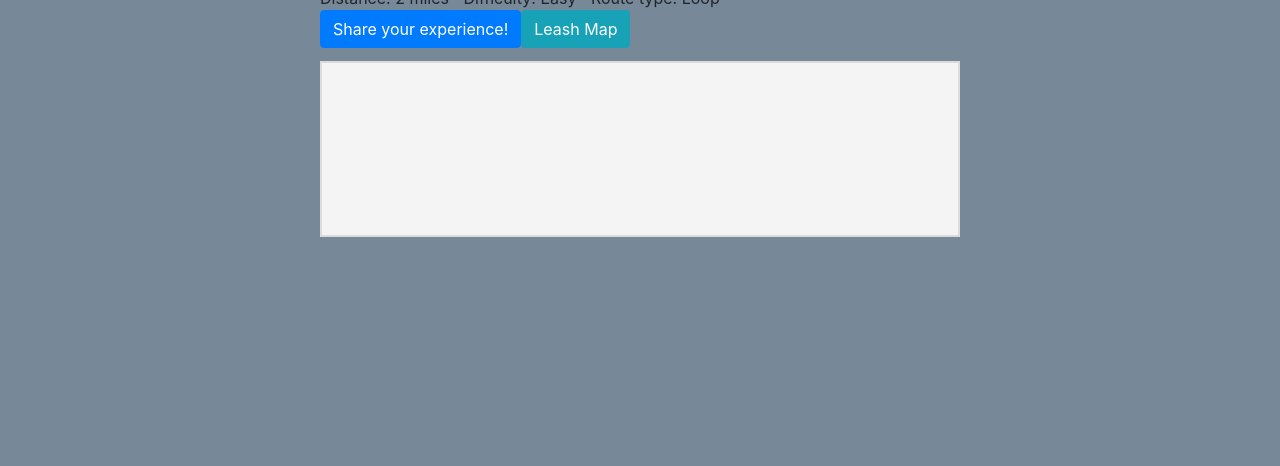
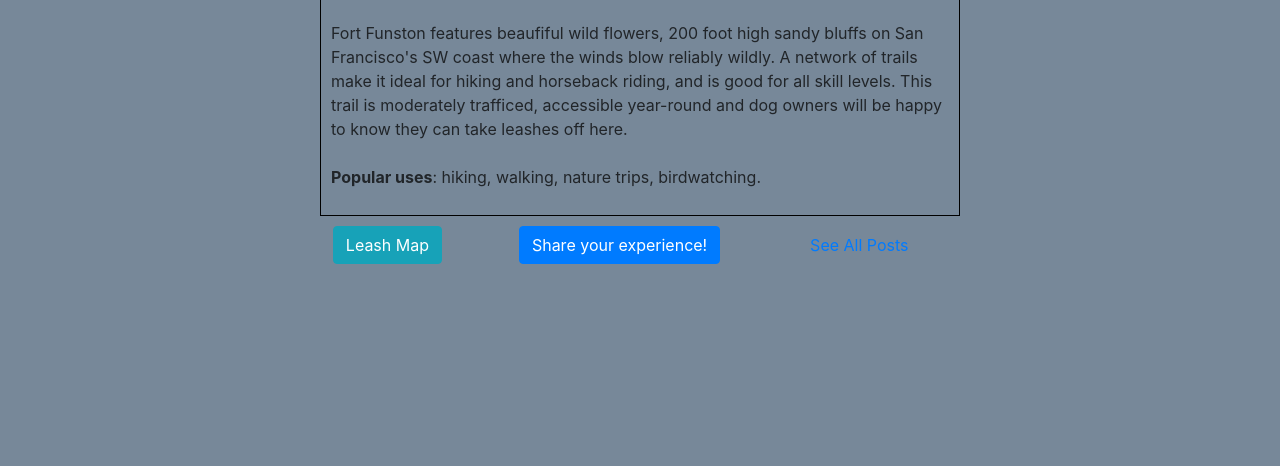
Before and after one commit to kuricarino/the-bark-side, a website: page views/ff.html in a window 1280 px wide. Shown: the part 681-1147 px from the top of the page. Before the commit the page ends 931 px from the top, so only its background shows below. Drawn offline with nearby package versions, Linux system fonts and the light colour scheme.

Commit message:
Edits to frontend ffhtml

```diff
--- a/public/scripts/createPost.js
+++ b/public/scripts/createPost.js
@@ -9,6 +9,7 @@
 document.querySelector('#submit-post').addEventListener('click', createPost);
 const postsContainer = document.querySelector('.ff-scroll-box');
 console.log(postsContainer);
+
 
 function createPost(event) {
   console.log('create post');
@@ -42,9 +43,15 @@
     <div class="ff-scroll-box">
     <p>Title: ${post.title}</p>
     <p>Comment:${post.description}</p>
+    <button>Update</button>
+    <button>Delete</button>
     </div>
     `;
 }
+
+// UPDATE
+document.querySelector('#submit-post').addEventListener('click', createPost);
+
 
 $("#pop").on("click", function(e) {
   e.preventDefault();
--- a/public/styles/ff-styles.css
+++ b/public/styles/ff-styles.css
@@ -19,6 +19,9 @@
 .ff-specs {
     margin-top: 1%;
     margin-left: 25%;
+    margin-right: 25%;
+    padding: 10px;
+    border: solid 1px black;
 }
 
 ul {
@@ -33,13 +36,18 @@
     font-size: medium;
   }
 
-  .post-button {
+  /* .post-button {
     margin-left: 25%;
-  }
+    margin-right: 10px;
+  } */
 
   .post-map-container {
       display: flex;
       flex-direction: row;
+      justify-content: space-around;
+      margin-top: 10px;
+      margin-left: 23%;
+      margin-right: 25%;
   }
 
   /* #leash-map-pop {
@@ -47,9 +55,10 @@
   } */
 
   .ff-scroll-box {
-    background: #f4f4f4;
-    border: 2px solid rgba(0, 0, 0, 0.1);
+    /* background: rgba(244, 244, 244, 0.1); */
+    /* border: 2px solid rgba(0, 0, 0, 0.1); */
     height: 22vh; /* maximum height of the box, feel free to change this! */
+    width: 45vh;
     padding: 15px;
     overflow-y: scroll;
     margin: 1% 25%;
--- a/views/ff.html
+++ b/views/ff.html
@@ -11,12 +11,7 @@
   <script defer src="/scripts/createPost.js"></script>
   <title>The Bark Side: Fort Funston</title>
 </head>
-<<<<<<< HEAD
 <body>
-    <!-- onload="onPageLoad()" -->
-=======
-<body>
->>>>>>> 60488c43dab860482bb8ffffc55a17cd2fb8db53
 
 <!-- NAV BAR -->
 <div id="nav">
@@ -82,6 +77,14 @@
       <li>Difficulty: Easy</li>
       <li>Route type: Loop</li>
     </ul>
+    <br>
+    <p>
+        Fort Funston features beaufiful wild flowers, 200 foot high sandy bluffs on San Francisco's SW coast where the winds blow reliably wildly. A network of trails make it ideal for hiking and horseback riding, and is good for all skill levels. This trail is moderately trafficed, accessible year-round and dog owners will be happy to know they can take leashes off here.
+        <br>
+        <br>
+        <strong>Popular uses</strong>: hiking, walking, nature trips, birdwatching.
+
+    </p>
 </div>
 <!-- Trail Specs END -->
 </div>
@@ -90,6 +93,47 @@
 
 <!-- Post Modal & Leash Map Button DIV START (flexbox) -->
 <div class="post-map-container">
+
+
+<!-- Trail description START -->
+<!-- <div class="trail-descrptn">
+    <p>
+      <button class="btn btn-primary" type="button" data-toggle="collapse" data-target="#collapseExample" aria-expanded="false" aria-controls="collapseExample">
+        Click for description
+      </button>
+    </p>
+    <div class="collapse" id="collapseExample">
+      <div class="card card-body">
+        <p>Fort Funston features beaufiful wild flowers, 200 foot high sandy bluffs on San Francisco"s SW coast where the winds blow reliably wildly. A network of trails make it ideal for hiking and horseback riding, and is good for all skill levels. This trail is moderately trafficed, accessible year-round and dog owners will be happy to know they can take leashes off here.
+        <br>
+        <strong>Popular uses</strong>: hiking, walking, nature trips, birdwatching.
+        </p>
+      </div>
+    </div>
+  </div> -->
+<!-- Trail description END -->
+
+
+<!--Leash Map START -->
+<div class="ff-leash-map">
+    <button id="leash-map-pop" type="button" class="btn btn-info">Leash Map</button>
+    <!-- Creates the bootstrap modal where the image will appear -->
+    <div class="modal fade" id="imagemodal" tabindex="-1" role="dialog" aria-labelledby="myModalLabel" aria-hidden="true">
+      <div class="modal-dialog modal-dialog-centered">
+        <div class="modal-content">
+          <div class="modal-body">
+            <img src="/images/ff-nps.jpg" id="imagepreview" style="width: 600px; height: 400px;">
+          </div>
+          <div class="modal-footer">
+            <button type="button" class="btn btn-default" data-dismiss="modal">Close</button>
+          </div>
+        </div>
+      </div>
+    </div>
+  </div>
+<!--Leash Map END -->
+
+
 <!-- Posts Modal START -->
 <div class="post-button">
     <button type="button" class="btn btn-primary" data-toggle="modal" data-target="#exampleModal" data-whatever="@mdo">Share your experience!</button>
@@ -119,27 +163,11 @@
   </div>
 <!-- Posts Modal END -->
 
-<!--Leash Map START -->
-<div class="ff-leash-map">
-    <button id="leash-map-pop" type="button" class="btn btn-info">Leash Map</button>
-    <!-- Creates the bootstrap modal where the image will appear -->
-    <div class="modal fade" id="imagemodal" tabindex="-1" role="dialog" aria-labelledby="myModalLabel" aria-hidden="true">
-      <div class="modal-dialog modal-dialog-centered">
-        <div class="modal-content">
-          <div class="modal-body">
-            <img src="/images/ff-nps.jpg" id="imagepreview" style="width: 600px; height: 400px;">
-          </div>
-          <div class="modal-footer">
-            <button type="button" class="btn btn-default" data-dismiss="modal">Close</button>
-          </div>
-        </div>
-      </div>
-    </div>
-  </div>
-<!--Leash Map END -->
+
+<!-- Link to Posts button -->
+<button type="button" class="btn btn-link" id="see-all-posts">See All Posts</button>
 </div>
 <!-- Post Modal & Leash Map Button DIV END (flexbox) -->
-
 <!-- Posts Scroll Box  START -->
 <div class="ff-scroll-box">
 </div>
```
